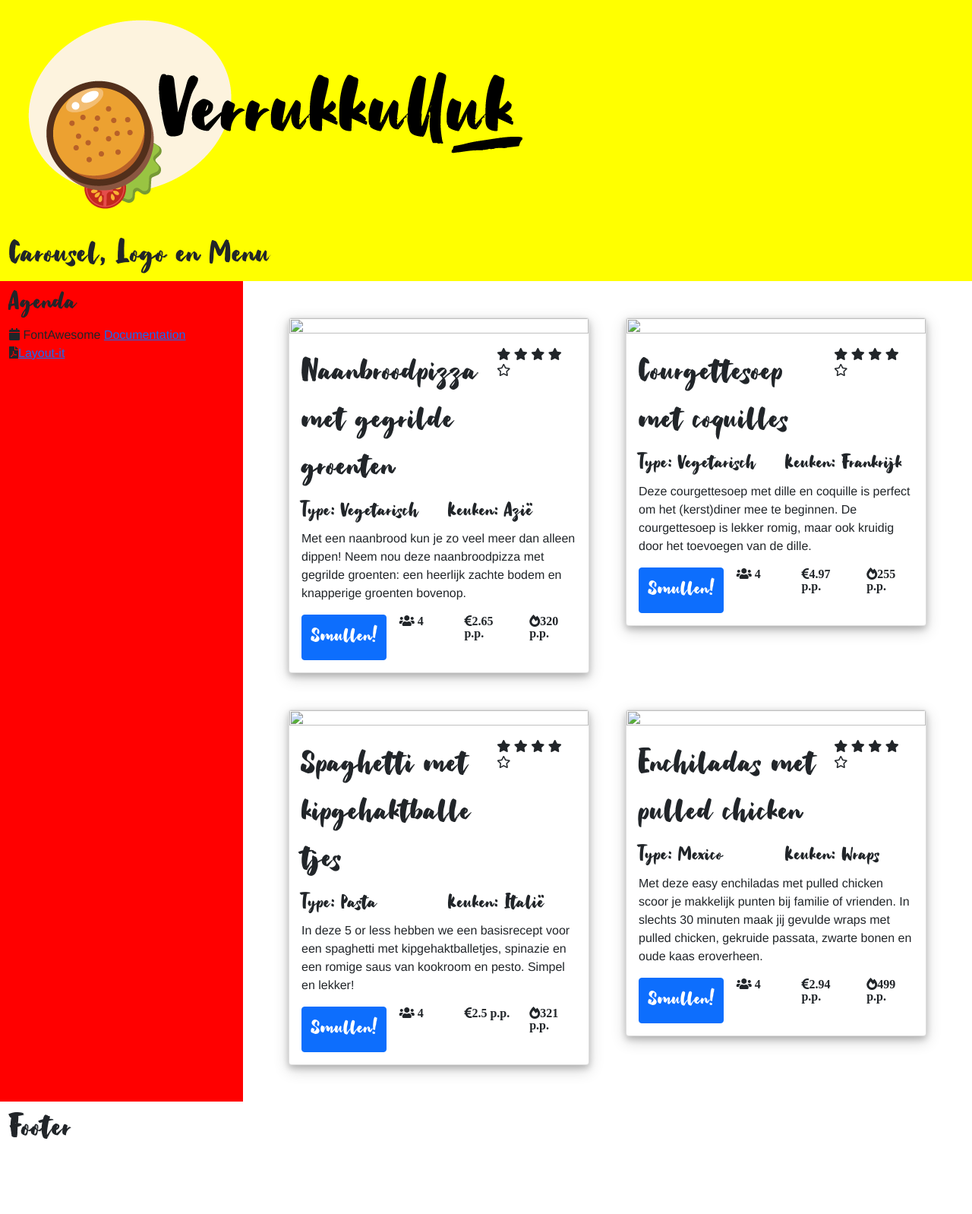
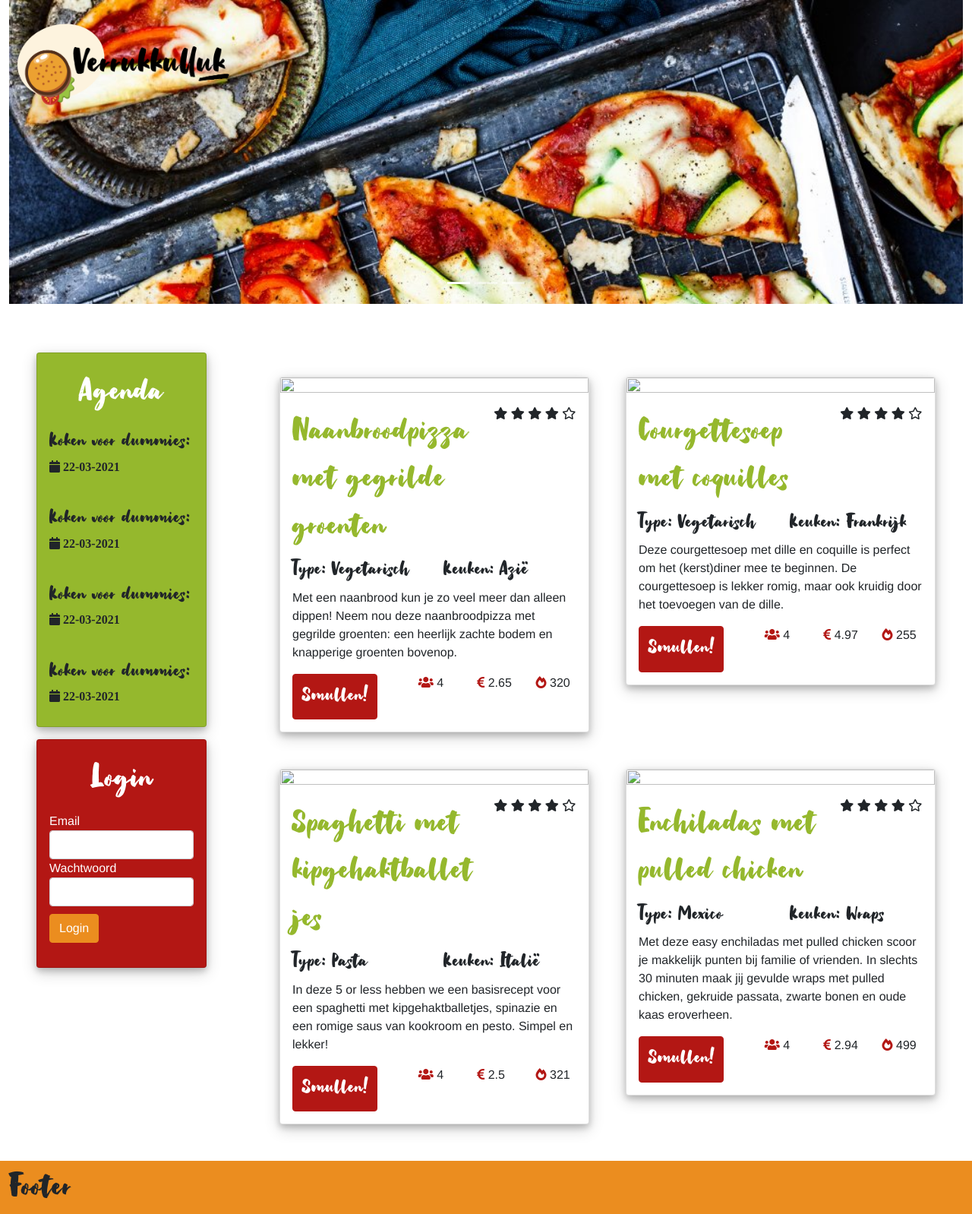
Before and after one commit to RoyDerix/Verrukkulluk, a PHP site: page / in a window 1280 px wide. Shown: the whole page at 76% size. Before the commit the page ends 1499 px from the top, so only its background shows below. Run offline with PHP 8.4, Linux system fonts and the light colour scheme; data comes from the database, SQL or seed files in the repository; data that the repository does not hold is empty.

Commit message:
3 februari 16.00

```diff
--- a/assets/css/main.css
+++ b/assets/css/main.css
@@ -59,24 +59,12 @@ html, body {
     box-shadow: 0 4px 8px 0 rgba(0, 0, 0, 0.2), 0 6px 20px 0 rgba(0, 0, 0, 0.19);
 }
 
-.recept_foto {
-    background-color: #FFF;
-    padding: 0px;
+/* carousel */
+
+.carousel-text
+{
+    position: absolute;
+    top: 20px;
+    width: 100%;
+    color: #FFF;
 }
-
-.info {
-    background-color: #FFF;
-    padding: 15px;
-}
-
-.type_keuken {
-    overflow: hidden;
-}
-
-.type{
-    float: left;
-}
-
-.keuken{
-    float: right;
-}
--- /dev/null
+++ b/templates/agenda.html.twig
@@ -0,0 +1,26 @@
+<div class="card" style="background-color: var(--lighter-green)">
+    <div class="card-body">
+        <h1 class="card-title" style="color: #FFF; text-align: center;">
+            Agenda
+        </h1>
+
+        <p class="card-text">
+
+            <h3>Koken voor dummies:</h3>
+            <i class="fa fa-calendar"> 22-03-2021</i>
+
+            <h3><br>Koken voor dummies:</h3>
+            <i class="fa fa-calendar"> 22-03-2021</i>
+
+            <h3><br>Koken voor dummies:</h3>
+            <i class="fa fa-calendar"> 22-03-2021</i>
+
+            <h3><br>Koken voor dummies:</h3>
+            <i class="fa fa-calendar"> 22-03-2021</i>
+
+
+        </p>
+
+    </div>
+
+</div>
--- a/templates/homepage.html.twig
+++ b/templates/homepage.html.twig
@@ -1,11 +1,41 @@
-{# Opnemen van de "Main" file #}
 {% extends "main.html.twig" %}
 
-{# nu de block content op in de main pagina vullen #}
+
+
+{% block banner %}
+
+    <div class="container">
+        <div id="01" class="carousel slide" data-ride="carousel">
+            <ol class="carousel-indicators">
+                <li data-target="#01" data-slide-to="0" class="active"></li>
+                <li data-target="#01" data-slide-to="1"></li>
+                <li data-target="#01" data-slide-to="2"></li>
+            </ol>
+            <div class="carousel-inner" style="height: 400px;">
+                <div class="carousel-item active">
+                    <img src="afbeeldingen/naanbroodpizza.jpg" class="d-block w-100">
+                </div>
+                <div class="carousel-item">
+                    <img src="afbeeldingen/courgettesoep.jpg" class="d-block w-100">
+                </div>
+                <div class="carousel-item">
+                    <img src="afbeeldingen/enchiladas.jpg" class="d-block w-100">
+                </div>
+            </div>
+        </div>
+        <div class="carousel-text">
+            <div class="text-left">
+                <img src="assets/img/logo-v2.png" style="width: 300px"/>
+            </div>
+        </div>
+    </div>
+
+{% endblock %}
+
+
 {% block content %}
-    {# Dit is commentaar #}
 
-    <div class="row p-5 g-5">
+    <div class="row g-5">
 
         {% for record in data %}
         <div class="col-lg-6">
@@ -14,7 +44,7 @@
                 <div class="card-body">
                     <div class="row">
                         <div class="col-lg-8">
-                            <h1 class="card-title">{{record.titel_recept}}</h1>
+                            <h1 class="card-title" style="color: var(--lighter-green)">{{record.titel_recept}}</h1>
                         </div>
                         <div class="col-lg-4">
                             <i class="fas fa-star"></i>
@@ -36,21 +66,24 @@
                         {{record.samenvatting_beschrijving}}
                     </p>
                     <div class="row">
-                        <div class="col-lg-4">
-                            <a href="#" class="btn btn-primary"><h4>Smullen!</h3></a>
+                        <div class="col-lg-5">
+                            <a href="index.php?recept_id={{record.id}}&action=detailpagina" class="btn btn-primary"
+                                        style="background-color: var(--darker-red);
+                                                border-color: var(--darker-red);">
+                                <h4>Smullen!</h3></a>
                         </div>
-                        <div class="col-lg-8">
+                        <div class="col-lg-7">
                             <div class="row">
                                 <div class="col-4">
-                                    <i class="fas fa-users"> 4</i>
+                                    <i class="fas fa-users" style="color: var(--darker-red)"></i> 4
                                 </div>
 
                                 <div class="col-4">
-                                    <i class="fas fa-euro-sign">{{(record.totale_prijs / 4)|round(2)}} p.p.</i>
+                                    <i class="fas fa-euro-sign" style="color: var(--darker-red)"></i> {{(record.totale_prijs / 4)|round(2)}}
                                 </div>
 
                                 <div class="col-4">
-                                    <i class="fas fa-fire-alt">{{(record.totale_calorieen / 4)|round}} p.p.</i>
+                                    <i class="fas fa-fire-alt" style="color: var(--darker-red)"></i> {{(record.totale_calorieen / 4)|round}}
                                 </div>
                             </div>
                         </div>
--- /dev/null
+++ b/templates/login.html.twig
@@ -0,0 +1,45 @@
+<div class="card" style="background-color: var(--darker-red)">
+    <div class="card-body" style="color: #FFF">
+        <h1 class="card-title" style="text-align: center;">
+            Login
+        </h1>
+
+        <p class="card-text">
+
+            <form class="form-horizontal">
+                <fieldset>
+
+                    <div class="form-group">
+                        <label class="col-md-12" for="email">Email</label>
+                        <div class="col-md-12">
+                            <input id="email" name="email" type="text" placeholder="" class="form-control input-md">
+
+                        </div>
+                    </div>
+
+                    <div class="form-group">
+                        <label class="col-md-12" for="wachtwoord">Wachtwoord</label>
+                        <div class="col-md-12">
+                            <input id="wachtwoord" name="wachtwoord" type="text" placeholder="" class="form-control input-md">
+
+                        </div>
+                    </div>
+
+                    <div class="form-group">
+                        <label class="col-md-4 control-label" for="login"></label>
+                        <div class="col-md-4">
+                            <button id="login" name="login" class="btn btn-primary"
+                                    style="background-color: var(--darker-orange);
+                                            border-color: var(--darker-orange);
+                                            margin-top: 10px;">
+                                Login</button>
+                        </div>
+                    </div>
+
+                </fieldset>
+            </form>
+        </p>
+
+    </div>
+
+</div>
--- a/templates/main.html.twig
+++ b/templates/main.html.twig
@@ -10,6 +10,9 @@
 
     <link rel="stylesheet" type="text/css" href="assets/css/main.css" />
 
+
+
+
     <script type="text/javascript" language="javascript" src="assets/jquery/jquery-3.5.1.js"></script>
     <script type="text/javascript" language="javascript" src="assets/bootstrap/js/bootstrap.js"></script>
 
@@ -18,21 +21,16 @@
 <div class="container-fluid">
 
     <div class="row">
-        <div class="col-md-12" style="background-color: #FF0">
-            <img src="assets/img/logo-v2.png"/>
-            <h1>Carousel, Logo en Menu</h1>
-        </div>
+        {% block banner %}
+        {% endblock %}
     </div>
 
     <div class="row">
-        <div class="col-md-3" style="background-color: #F00">
-            <h2>Agenda</h2>
-            <i class="fa fa-calendar"></i> FontAwesome <a href="https://fontawesome.com/icons?d=gallery&m=free">Documentation</a><br>
-            <i class="fa fa-file-pdf"></i><a href="https://www.layoutit.com/build">Layout-it</a>
-
-
+        <div class="col-lg-3 p-5">
+            <p>{% include "agenda.html.twig" %}</p>
+            <p>{% include "login.html.twig" %}</p>
         </div>
-        <div class="col-md-9" style="background-color: #FFF">
+        <div class="col-lg-9 g-5 p-5">
             {%  block content %}
             {%  endblock %}
         </div>
@@ -40,7 +38,7 @@
 
 
     <div class="row">
-        <div class="col-md-12">
+        <div class="col-md-12" style="background-color: var(--darker-orange)">
             <h1>Footer</h1>
         </div>
     </div>
```
Also changed, not shown: templates/carousel.html.twig (added, +23 -0 lines), templates/detail.html.twig (added, +92 -0 lines).
